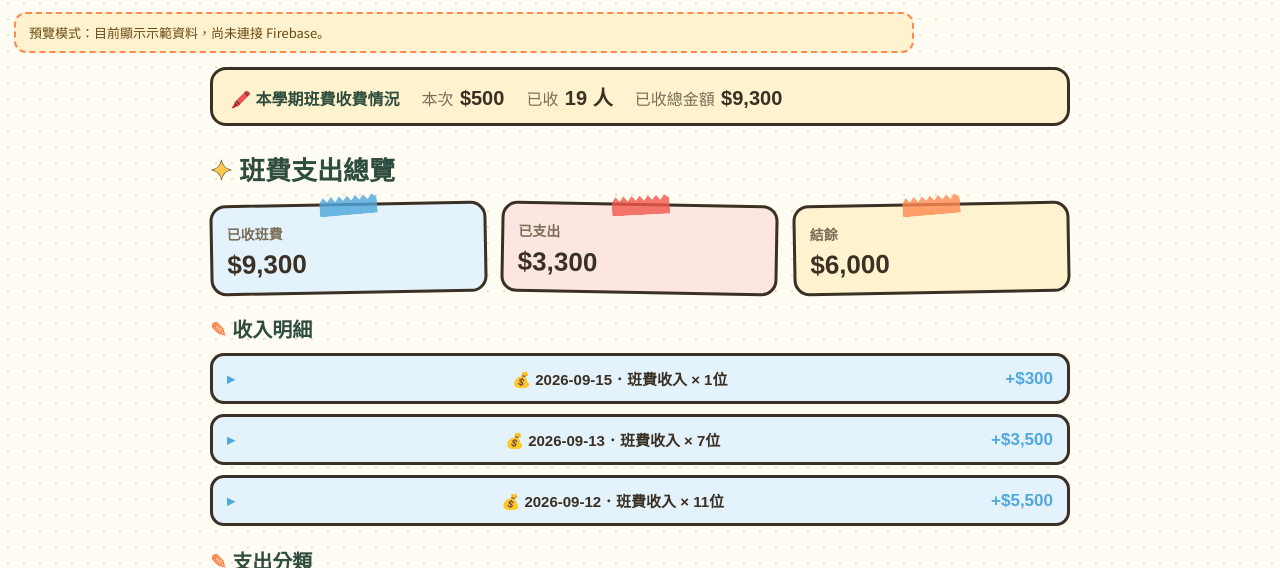
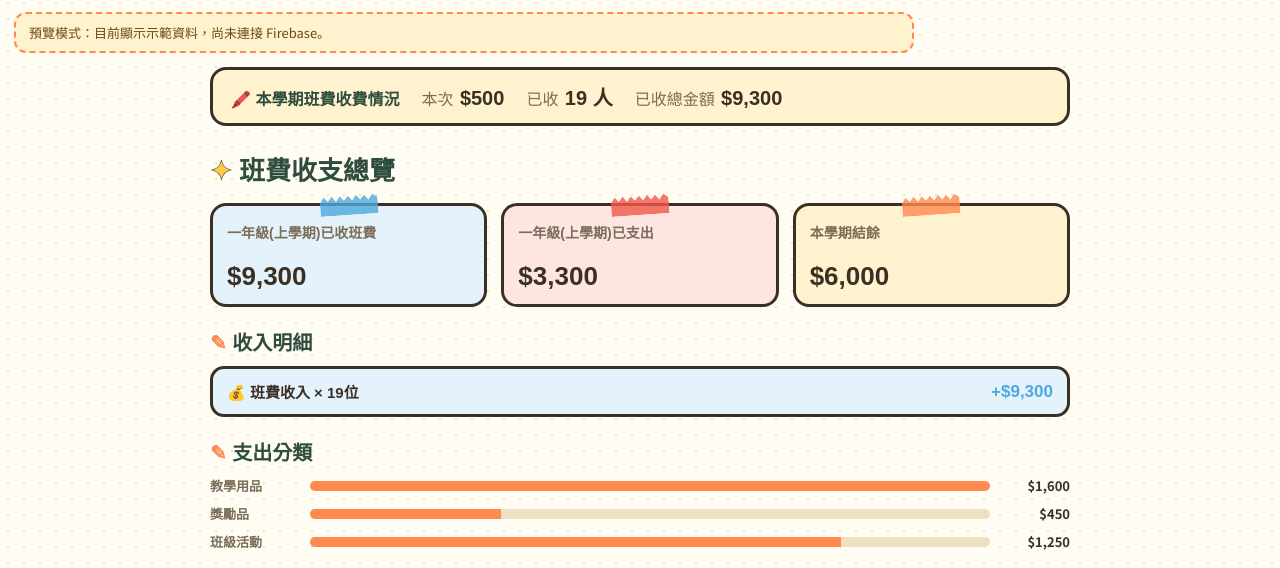
Before and after one commit to family20181021-lgtm/classfund103, a plain HTML site: page index.html in a window 1280 px wide. Shown: the part 197-765 px from the top of the page. Drawn offline with Linux system fonts and the light colour scheme; a web font is replaced by a local one.

Commit message:
Update index.html

```diff
--- a/index.html
+++ b/index.html
@@ -521,6 +521,13 @@
   .lb-nav.prev{left:10px;} .lb-nav.next{right:10px;}
   .lightbox.single .lb-nav{display:none;}
   .lb-count{position:fixed;bottom:14px;left:0;right:0;text-align:center;color:var(--chalk);font-size:14px;z-index:1001;pointer-events:none;}
+  .income-total{display:flex;justify-content:space-between;align-items:center;gap:10px;font-family:var(--font-display);font-weight:700;font-size:15px;}
+  .income-total .amt{color:var(--b);font-size:17px;white-space:nowrap;}
+  /* 三張收支卡片：整齊排列 */
+  .grid-3{align-items:stretch;}
+  .grid-3 .stat{transform:none !important;display:flex;flex-direction:column;justify-content:space-between;min-height:104px;}
+  .grid-3 .stat .label{margin:0 0 8px;}
+  .grid-3 .stat .value{margin:0;}
 </style>
 </head>
 <body>
@@ -553,11 +560,11 @@
       <span class="fee-item">已收總金額 <b id="feeTotal">$0</b></span>
     </div>
 
-    <h2 class="section-title">班費支出總覽</h2>
+    <h2 class="section-title">班費收支總覽</h2>
     <div class="grid-3">
-      <div class="stat income"><p class="label">已收班費</p><p class="value" id="statIncome">$0</p></div>
-      <div class="stat expense"><p class="label">已支出</p><p class="value" id="statExpense">$0</p></div>
-      <div class="stat"><p class="label">結餘</p><p class="value" id="statBalance">$0</p></div>
+      <div class="stat income"><p class="label">一年級(上學期)已收班費</p><p class="value" id="statIncome">$0</p></div>
+      <div class="stat expense"><p class="label">一年級(上學期)已支出</p><p class="value" id="statExpense">$0</p></div>
+      <div class="stat"><p class="label">本學期結餘</p><p class="value" id="statBalance">$0</p></div>
     </div>
 
     <h3 class="subhead">收入明細</h3>
@@ -719,28 +726,10 @@ function render(){
   document.getElementById("feePaidCount").textContent = paidCount + " 人";
   document.getElementById("feeTotal").textContent = money(totalIncome);
 
-  const paidStudents = state.students.filter(s=>Number(s.paid)>0);
-  const groupMap = {};
-  paidStudents.forEach(s=>{
-    const key = s.paidDate || "";
-    (groupMap[key] = groupMap[key]||[]).push(s);
-  });
-  const incomeGroups = Object.entries(groupMap).map(([date,members])=>({
-    date,
-    count: members.length,
-    amount: members.reduce((sum,s)=>sum+Number(s.paid),0),
-    seats: members.map(s=>s.seat).sort((a,b)=>a-b),
-  })).sort((a,b)=> (b.date||"").localeCompare(a.date||""));
-
-  document.getElementById("incomeList").innerHTML = incomeGroups.map(g=>`
-    <details class="income-group">
-      <summary>
-        <span>💰 ${g.date||"日期未填"}．班費收入 × ${g.count}位</span>
-        <span class="amt">+${money(g.amount)}</span>
-      </summary>
-      <div class="members">座號：${g.seats.join("、")}</div>
-    </details>
-  `).join("") || `<p style="font-size:13px;color:var(--pencil-soft);">尚無收入紀錄</p>`;
+  const paidCount2 = state.students.filter(s=>Number(s.paid)>0).length;
+  document.getElementById("incomeList").innerHTML = paidCount2
+    ? `<div class="income-group"><div class="income-total"><span>💰 班費收入 × ${paidCount2}位</span><span class="amt">+${money(totalIncome)}</span></div></div>`
+    : `<p style="font-size:13px;color:var(--pencil-soft);">尚無收入紀錄</p>`;
 
   const byCat = {};
   state.expenses.forEach(e=>{ byCat[e.category] = (byCat[e.category]||0) + Number(e.amount||0); });
```
